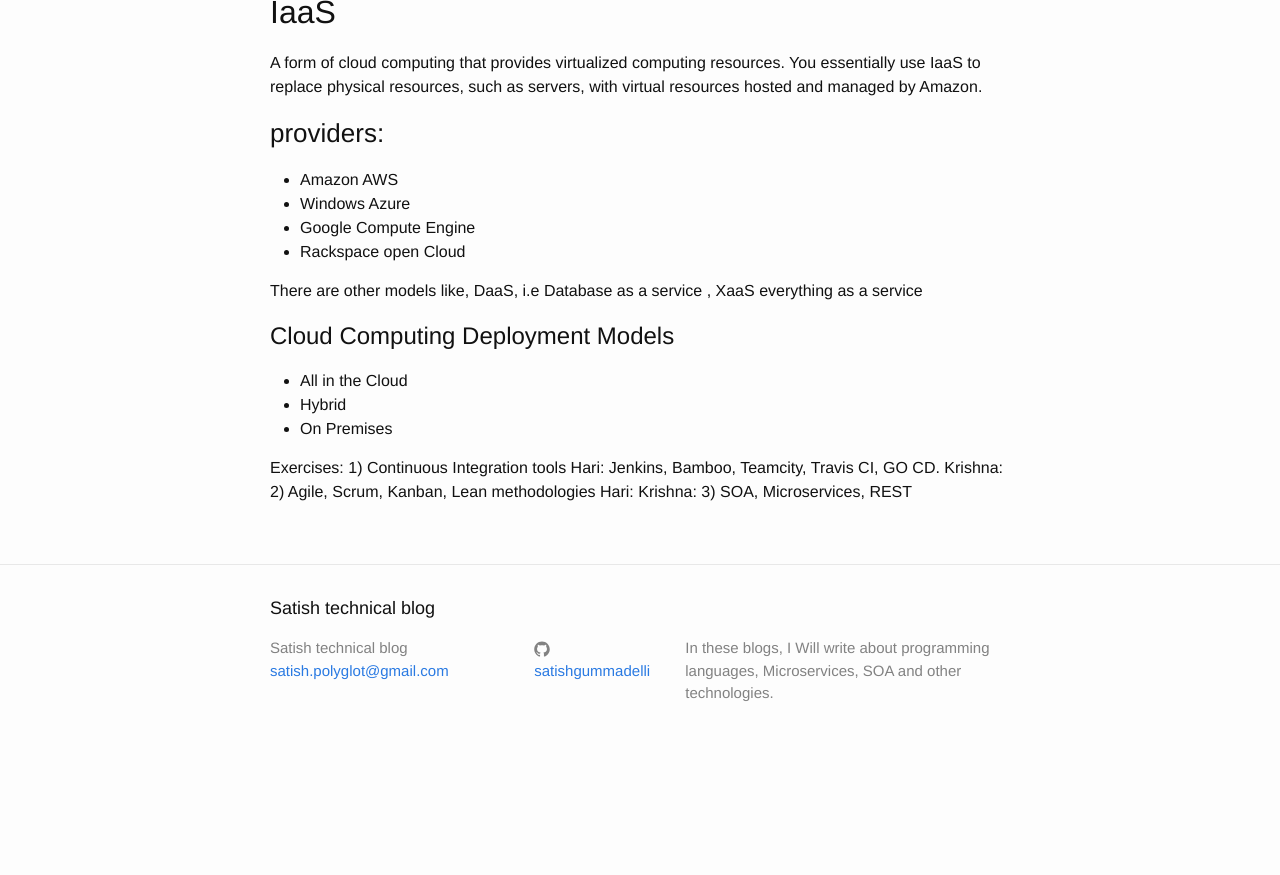
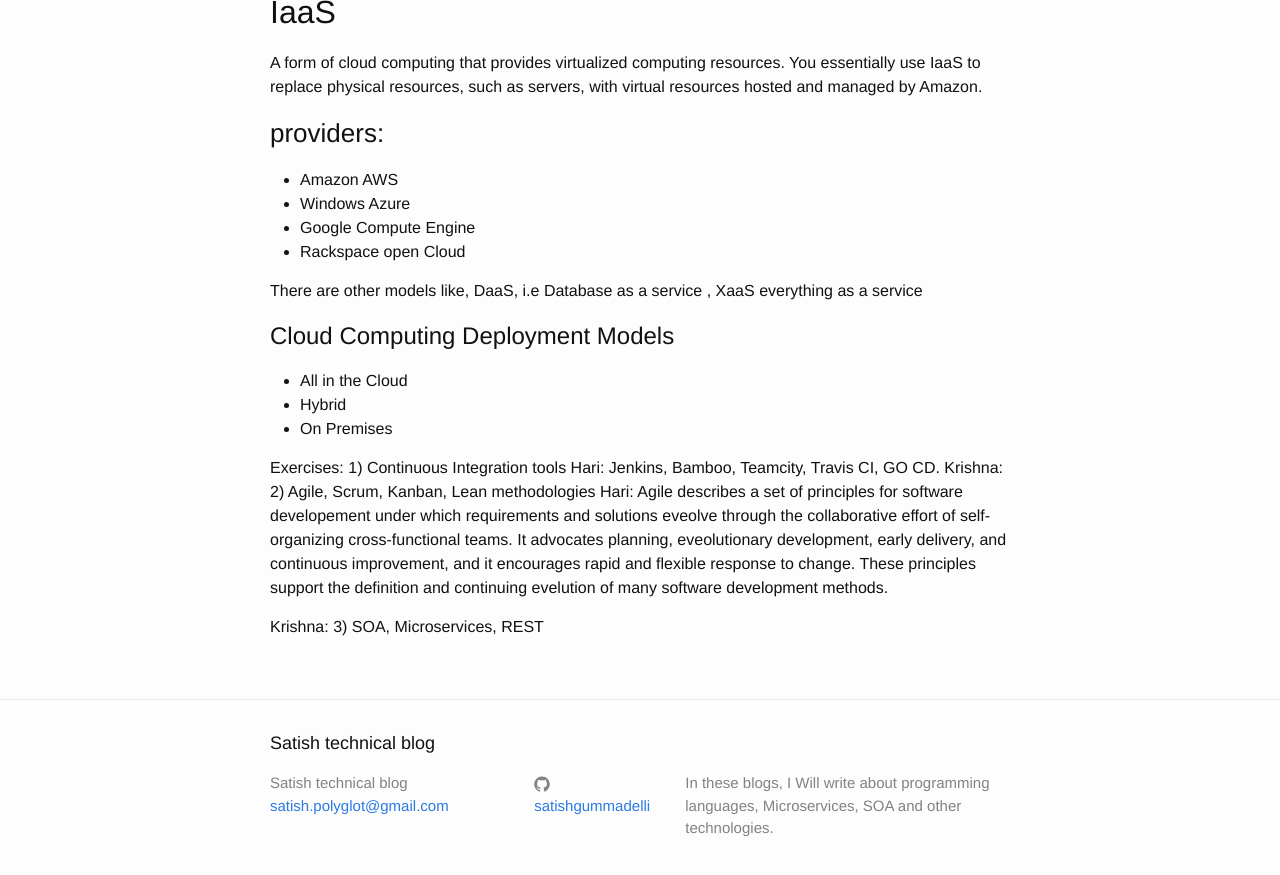
Before and after one commit to satishgummadelli/satishgummadelli.github.io, a Jekyll site: the page built from _posts/2017-01-12-aws-day1.markdown, in a window 1280 px wide and 900 px high, scrolled down 1637 px. Shown: the top 875 px of the window. Built offline with Jekyll 4.4.1, drawn with Linux system fonts in a browser that asks for light colours; before the commit the page ends 2402 px from its top, so only the background shows below that.

Commit message:
Updating Agile

```diff
--- a/_posts/2017-01-12-aws-day1.markdown
+++ b/_posts/2017-01-12-aws-day1.markdown
@@ -97,6 +97,8 @@
  Krishna:
 2) Agile, Scrum, Kanban, Lean methodologies
 Hari:
+Agile describes a set of principles for software developement under which requirements and solutions eveolve through the collaborative effort of self-organizing cross-functional teams. It advocates planning, eveolutionary development, early delivery, and continuous improvement, and it encourages rapid and flexible response to change. These principles support the definition and continuing evelution of many software development methods.
+
 Krishna:
 3) SOA, Microservices, REST
 
```
